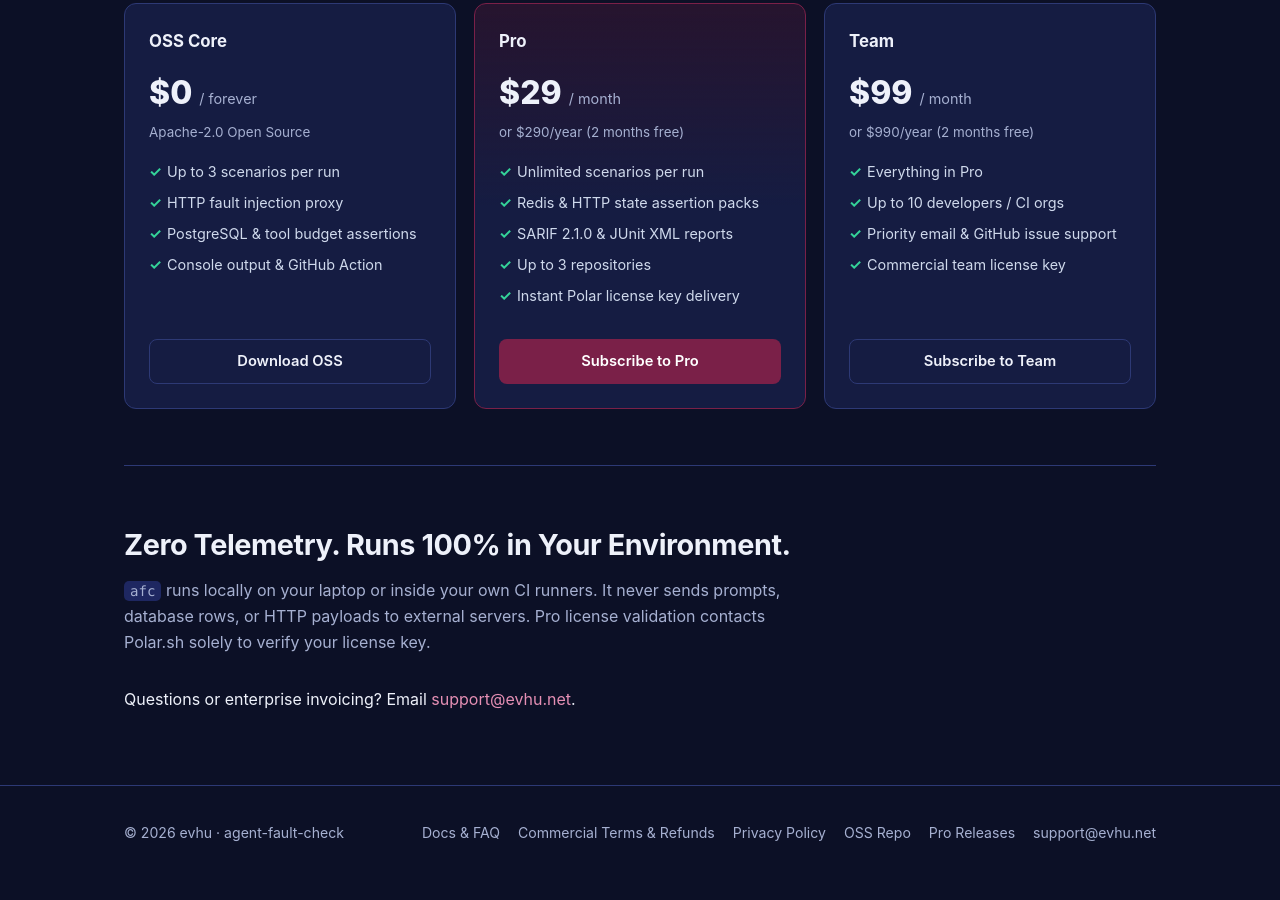
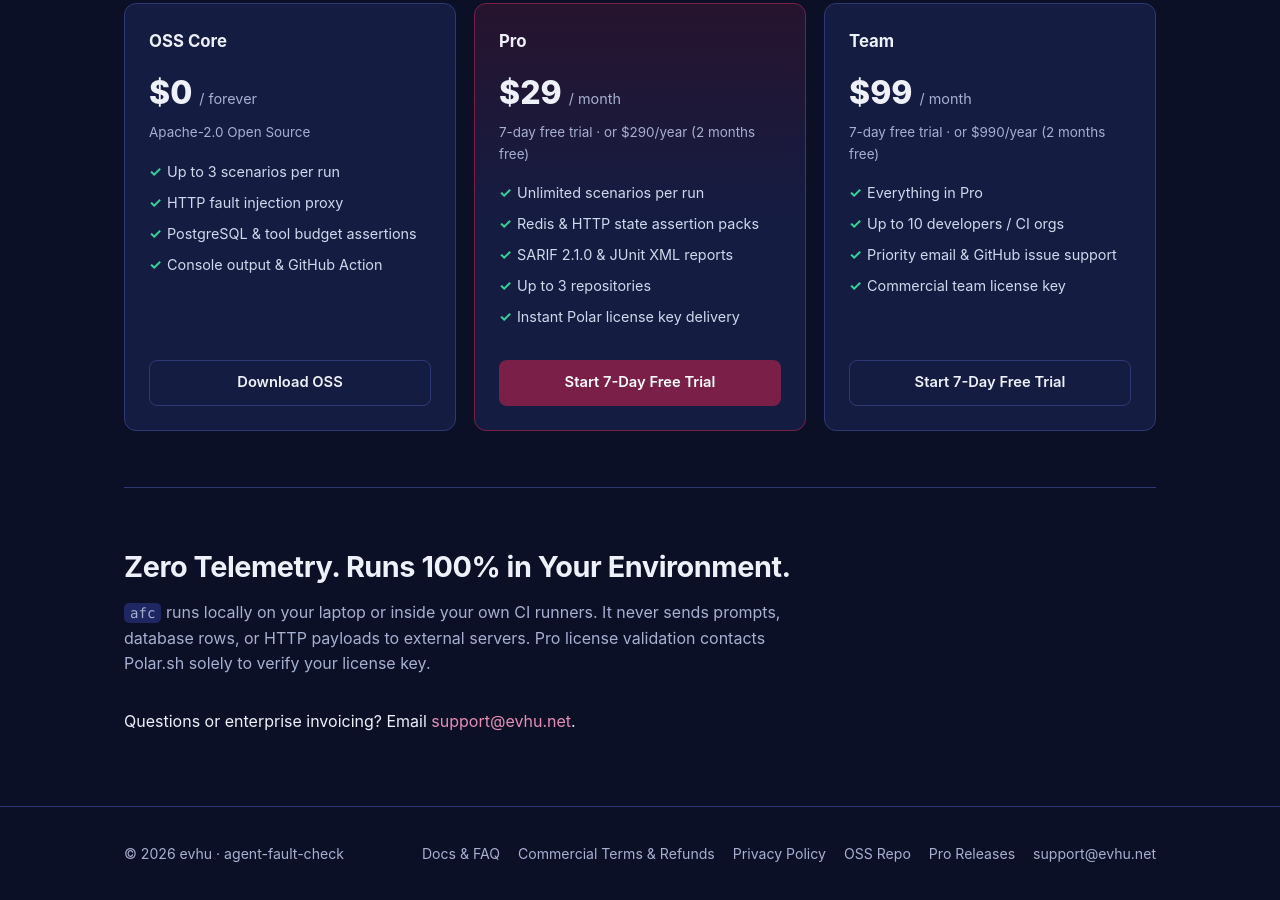
Before and after one commit to evhu-dev/agent-fault-check, a plain HTML site: page docs/index.html in a window 1280 px wide. Shown: the part 2418-3318 px from the top of the page. Drawn offline with Linux system fonts and the light colour scheme; no server answers.

Commit message:
docs: show 7-day free trial on Pro and Team subscription cards

```diff
--- a/docs/index.html
+++ b/docs/index.html
@@ -432,7 +432,7 @@
         <div class="plan featured">
           <div class="plan-name">Pro</div>
           <div class="price">$29 <span>/ month</span></div>
-          <div class="plan-alt">or $290/year (2 months free)</div>
+          <div class="plan-alt">7-day free trial · or $290/year (2 months free)</div>
           <ul>
             <li>Unlimited scenarios per run</li>
             <li>Redis &amp; HTTP state assertion packs</li>
@@ -440,20 +440,20 @@
             <li>Up to 3 repositories</li>
             <li>Instant Polar license key delivery</li>
           </ul>
-          <a class="btn btn-primary" href="https://buy.polar.sh/polar_cl_sOS2ZlhspTGEIduyBMAXwPMExlM8WNzBK6Khk0FyC4p">Subscribe to Pro</a>
+          <a class="btn btn-primary" href="https://buy.polar.sh/polar_cl_sOS2ZlhspTGEIduyBMAXwPMExlM8WNzBK6Khk0FyC4p">Start 7-Day Free Trial</a>
         </div>
 
         <div class="plan">
           <div class="plan-name">Team</div>
           <div class="price">$99 <span>/ month</span></div>
-          <div class="plan-alt">or $990/year (2 months free)</div>
+          <div class="plan-alt">7-day free trial · or $990/year (2 months free)</div>
           <ul>
             <li>Everything in Pro</li>
             <li>Up to 10 developers / CI orgs</li>
             <li>Priority email &amp; GitHub issue support</li>
             <li>Commercial team license key</li>
           </ul>
-          <a class="btn btn-outline" href="https://buy.polar.sh/polar_cl_EuoNFqEKjwiVY8lMUkx752HmKYTo6JShkHQ8L4PGhJa">Subscribe to Team</a>
+          <a class="btn btn-outline" href="https://buy.polar.sh/polar_cl_EuoNFqEKjwiVY8lMUkx752HmKYTo6JShkHQ8L4PGhJa">Start 7-Day Free Trial</a>
         </div>
 </div>
     </section>
```
Also changed, not shown: 1 other file.
